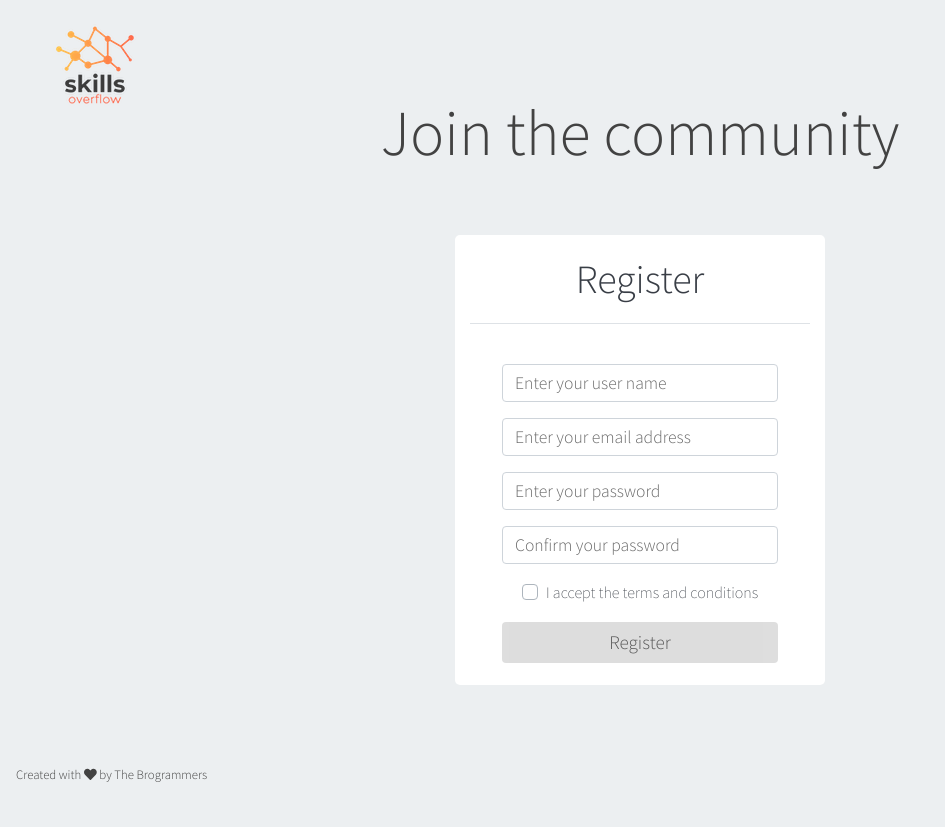
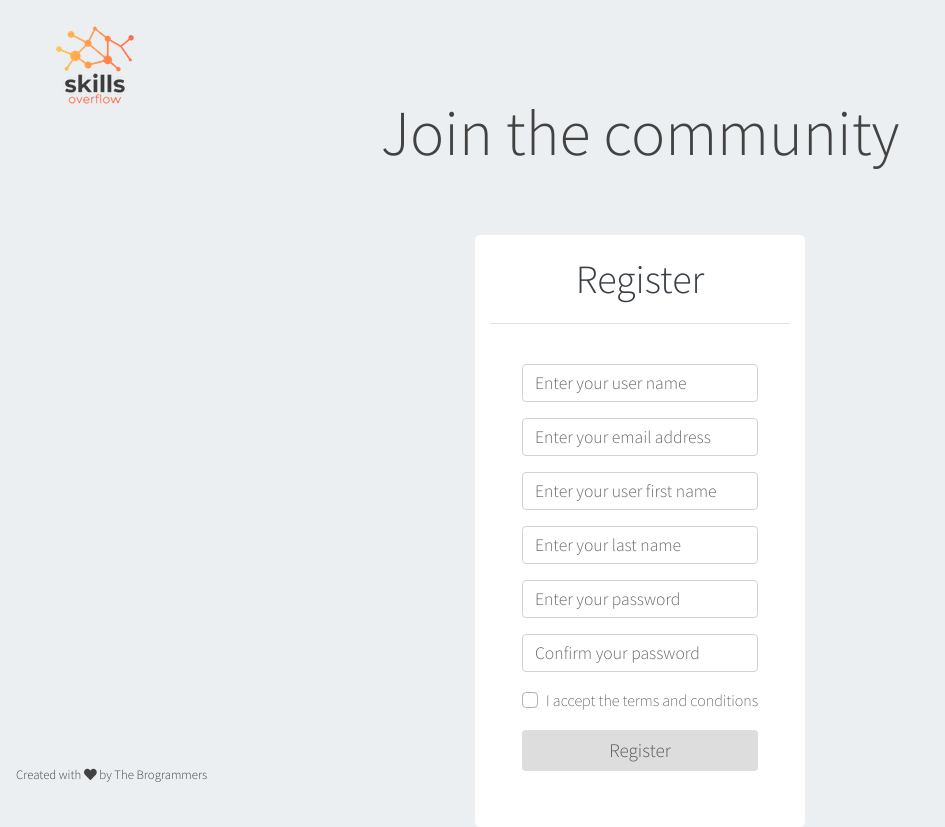
Before and after one commit to AncutaMorarasu/Skills-Overflow-FrontEnd, a React (Create React App) app in the folder skills-overflow/: page /register in a window 1280 px wide. Shown: the whole page, without its empty margins (0-945 px from the left). Built offline with nearby package versions, Linux system fonts and the light colour scheme.

Commit message:
bugs solved register, notification

```diff
--- a/skills-overflow/src/App.css
+++ b/skills-overflow/src/App.css
@@ -123,8 +123,8 @@ input::placeholder,
 }
 
 .formRegisterContainer {
-  width: 370px;
-  height: 450px;
+  width: fit-content;
+  height: fit-content;
   border-radius: 5px;
   background: white;
   color: #393e46;
--- a/skills-overflow/src/pages/change-password-page.tsx
+++ b/skills-overflow/src/pages/change-password-page.tsx
@@ -29,16 +29,7 @@ export default function ChangePasswordPage() {
       headers: { "Content-Type": "application/json" }
     };
 
-    if (!password.password.localeCompare(password.secPassword) === false) {
-      cogoToast.error("Passwords do not match.", { hideAfter: 5 });
-      return;
-    } else if (
-      password.password.length === 0 ||
-      password.secPassword.length === 0
-    ) {
-      cogoToast.error("Please insert a valid password.", { hideAfter: 5 });
-      return;
-    } else {
+    if (checkPassword()) {
       axios
         .put(
           `http://localhost:8081/savePassword?token=${token.token}`,
@@ -47,6 +38,8 @@ export default function ChangePasswordPage() {
         )
         .then(
           response => {
+            cogoToast.success(" Your password was reset.", { hideAfter: 5 });
+            history.push("/");
             console.log(response);
           },
           error => {
@@ -54,8 +47,34 @@ export default function ChangePasswordPage() {
           }
         );
     }
-    cogoToast.success(" Your password was reset.", { hideAfter: 5 });
-    history.push("/");
+
+  }
+
+
+  function checkPassword() {
+    if (password.password.length === 0 || password.secPassword.length === 0 ) {
+      cogoToast.error("Please insert a valid password.", { hideAfter: 5 });
+      return false;
+    }  else if (password.password.length < 5 || password.secPassword.length < 5 || password.password.length > 20 || password.secPassword.length > 20) {
+      cogoToast.error("Your password should containt at least 5 characters but no more than 20 characters.", { hideAfter: 5 });
+      return false;
+    } else if (!password.password.localeCompare(password.secPassword) === false) {
+      cogoToast.error("Passwords do not match.", { hideAfter: 5 });
+      return false;
+    } else if (checkForSpaces()) {
+      cogoToast.error("Your password must not contain white spaces.", { hideAfter: 5 });
+      return false
+    } else {
+      return true;
+    }
+  }
+
+  function checkForSpaces() {
+    if (/\s/g.test(password.password) && /\s/g.test(password.secPassword)) {
+      return true;
+    } else {
+      return false;
+    }
   }
 
   return (
@@ -80,7 +99,7 @@ export default function ChangePasswordPage() {
               name="secPassword"
               value={password.secPassword}
               onChange={handleChange}
-              required
+
             />
           </Form.Group>
           <Button
--- a/skills-overflow/src/pages/dashboard-page.tsx
+++ b/skills-overflow/src/pages/dashboard-page.tsx
@@ -15,6 +15,7 @@ function Dashboard() {
   const [modal, setModal] = useState(false);
   const [notification, setNotification] = useState([]);
   const [notificationId, setNotificationId] = useState<number>(0);
+  const [notificationString, setNotificationString] = useState('');
   let [userToken, setUserToken] = useState<number>(0);
   const [showAdmin, setShowAdmin] = useState(false);
   const [searchParam, setParam] = useState("");
@@ -85,7 +86,7 @@ function Dashboard() {
         if (response.status === 200) {
           console.log(notificationId)
           getNotification();
-          cogoToast.success("The changes have been made", { hideAfter: 5 })
+          cogoToast.success("Notification was cleared.", { hideAfter: 5 })
         }
         console.log(response);
       },
@@ -101,7 +102,6 @@ function Dashboard() {
         response => {
           const setData = response.data;
           setNotification(setData);
-          console.log(setData);
         }
       ).catch(function (error) {
         if (error.request.status === 403) {
@@ -109,6 +109,33 @@ function Dashboard() {
         }
       })
   }
+
+  function showNotifications(){
+
+    if(notification.length === 0){
+
+      return(<h3>There is no notification at this moment</h3>);
+
+      }else{
+        return(
+          notification.map(({ notificationString, postName, postURL, postDate, notificationType, notificationId}) => (
+            <tr key={notificationId}>
+              <th scope="row"></th>
+              <td className="not-rows">{notificationString}</td>
+              <td className="not-rows"><Link to={postURL}  style={{ textDecoration: 'none', color: 'inherit' }}  >{postName}</Link></td>
+              <td className="not-rows">{postDate}</td>
+              <td>
+              <Button type="button" className="close" data-dismiss="modal" aria-label="Close" onClick={() => {deleteNotification(notificationId);setNotificationId(notificationId);}}>
+                <span aria-hidden="true">&times;</span>
+              </Button>
+              </td>
+            </tr>
+          ))
+        )
+      }
+}
+
+
 
   return (
     <div className="dashboard">
@@ -143,7 +170,7 @@ function Dashboard() {
             </div>
           </div>
         </form>
-      </div> *
+      </div>
       <div>{showAdmin ? <SidenavAdmin /> : <SidenavUser />}</div>
 
       <QuestionCard
@@ -160,19 +187,7 @@ function Dashboard() {
           <div className="modal-body">
             <table className="table table-hover">
               <tbody>
-                {notification.map(({ notificationString, postName, postURL, postDate, notificationType, notificationId}) => (
-                  <tr key={notificationId}>
-                    <th scope="row"></th>
-                    <td className="not-rows">{notificationString}</td>
-                    <td className="not-rows"><Link to={postURL}  style={{ textDecoration: 'none', color: 'inherit' }}  >{postName}</Link></td>
-                    <td className="not-rows">{postDate}</td>
-                    <td>
-                    <Button type="button" className="close" data-dismiss="modal" aria-label="Close" onClick={() => {console.log(notificationId); deleteNotification(notificationId);setNotificationId(notificationId);console.log(notificationId);}}>
-                      <span aria-hidden="true">&times;</span>
-                    </Button>
-                    </td>
-                  </tr>
-))}
+                {showNotifications()}
               </tbody>
             </table>
           </div>
--- a/skills-overflow/src/pages/register-page.tsx
+++ b/skills-overflow/src/pages/register-page.tsx
@@ -12,6 +12,8 @@ export default function RegisterPage() {
     userName: "",
     password: "",
     secPassword: "",
+    firstName: "",
+    lastName:"",
     backValueEmail: "email already taken",
     backValueUser: "username already taken"
   });
@@ -34,6 +36,8 @@ export default function RegisterPage() {
       userName: "",
       password: "",
       secPassword: "",
+      firstName: "",
+      lastName:"",
       backValueEmail: "email already taken",
       backValueUser: "username already taken"
     });
@@ -66,7 +70,7 @@ export default function RegisterPage() {
   };
 
   function checkPassword() {
-    if (values.password.length === 0 || values.secPassword.length === 0 || values.email.length === 0 || values.userName.length === 0) {
+    if (values.password.length === 0 || values.secPassword.length === 0 || values.email.length === 0 || values.userName.length === 0 || values.lastName.length === 0 || values.firstName.length === 0 ) {
       cogoToast.error("Please fill in all the required fields.", { hideAfter: 5 });
       return false;
     } else if (values.userName.length < 2) {
@@ -127,6 +131,24 @@ export default function RegisterPage() {
               onChange={handleChange}
             />
           </Form.Group>
+          <Form.Group controlId="validationCustomUsername">
+            <Form.Control
+              type="firstName"
+              placeholder="Enter your user first name"
+              name="firstName"
+              value={values.firstName}
+              onChange={handleChange}
+            />
+          </Form.Group>
+          <Form.Group controlId="validationCustomUsername">
+            <Form.Control
+              type="lastName"
+              placeholder="Enter your last name"
+              name="lastName"
+              value={values.lastName}
+              onChange={handleChange}
+            />
+          </Form.Group>
           <Form.Group controlId="formBasicPassword">
             <Form.Control
               type="password"
```
